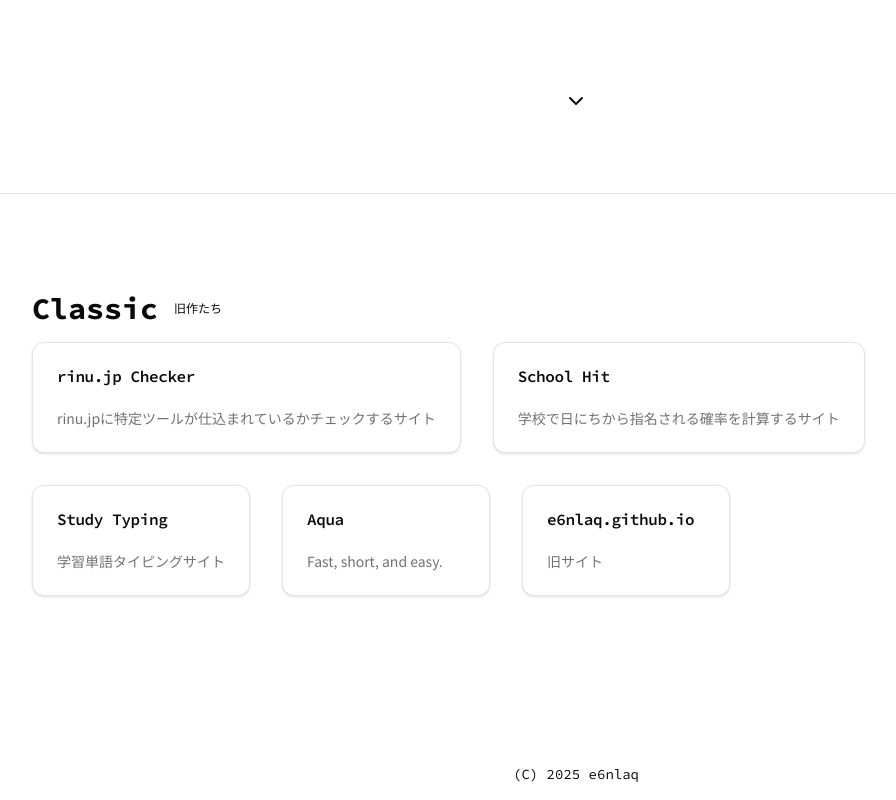
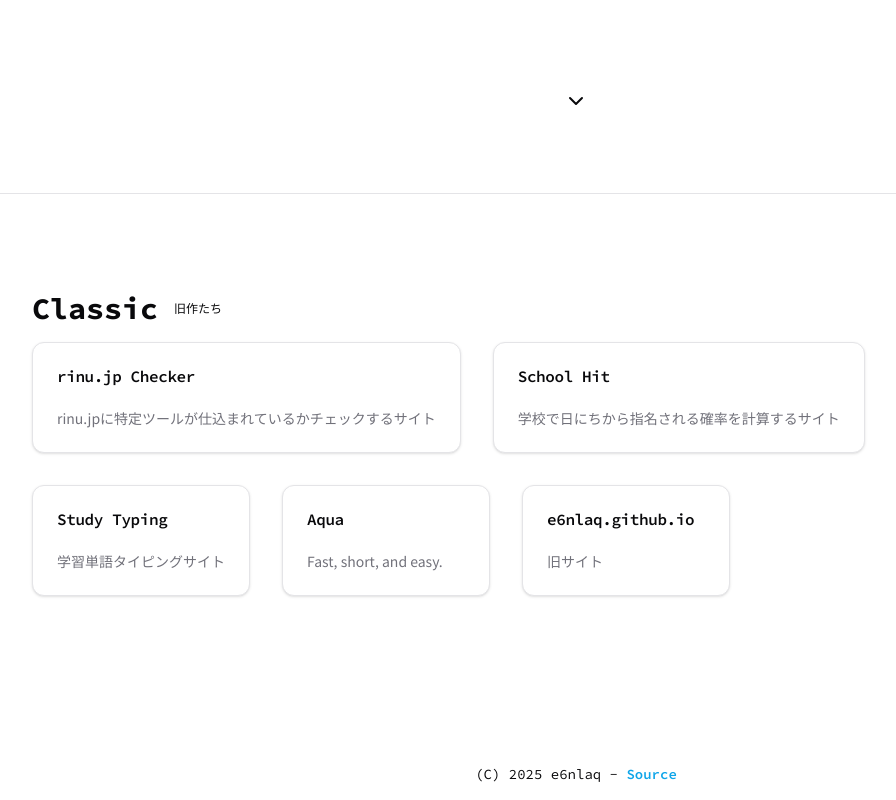
Before and after one commit to e6nlaq/website, a Next.js app: page / in a window 1280 px wide. Shown: the part 785-1585 px from the top of the page, without its empty margins (64-960 px from the left). Built offline with nearby package versions, Linux system fonts and the light colour scheme.

Commit message:
add source

```diff
--- a/src/app/layout.tsx
+++ b/src/app/layout.tsx
@@ -48,6 +48,15 @@ export default function RootLayout({
 							<div className="flex justify-center items-center py-4">
 								<p className={`${sourceCodePro.className}  text-sm`}>
 									(C) 2025 e6nlaq
+									<span>{" - "}</span>
+									<a
+										href="https://github.com/e6nlaq/website"
+										className="text-sky-500 font-semibold"
+										target="_blank"
+										rel="noreferrer"
+									>
+										Source
+									</a>
 								</p>
 							</div>
 						</footer>
```
